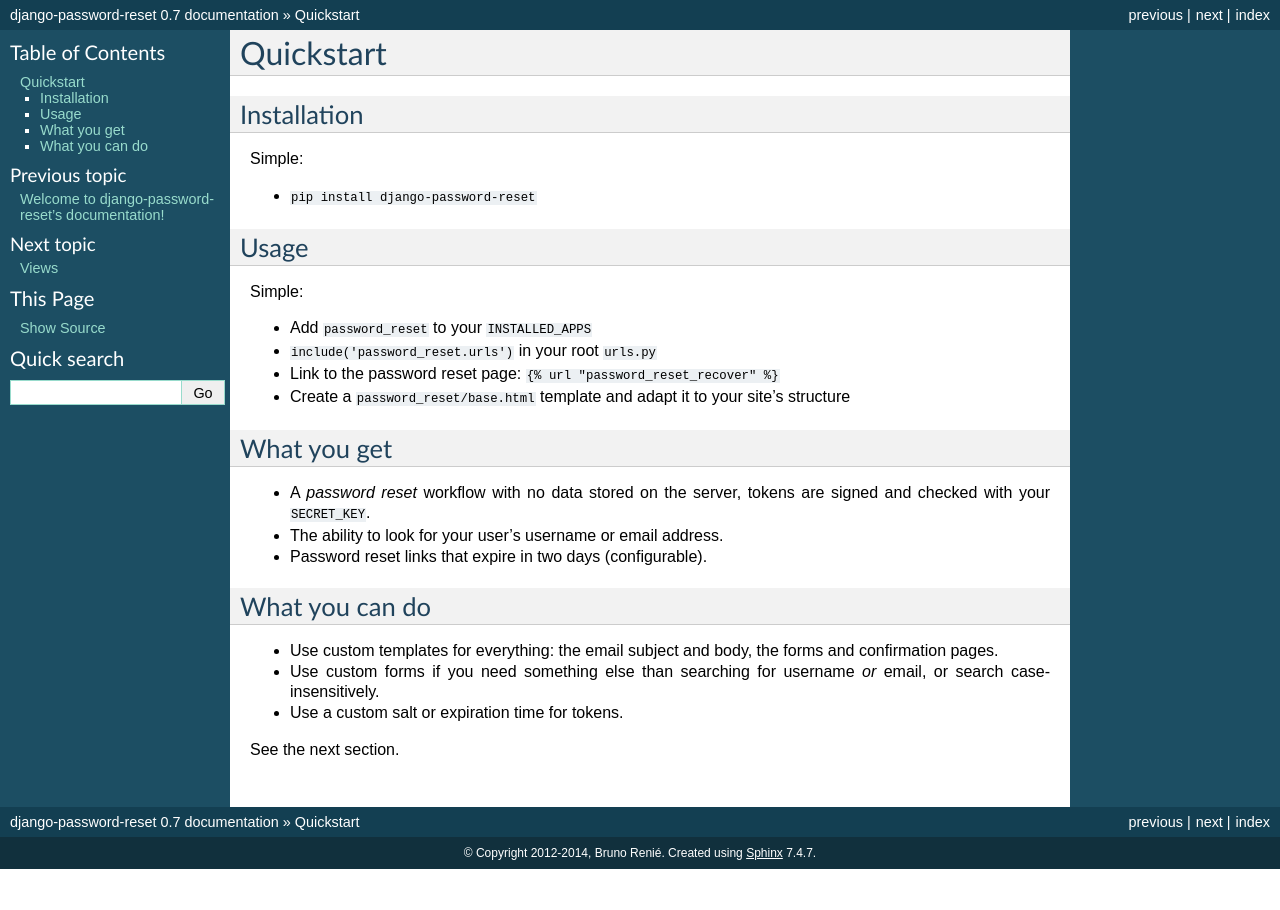
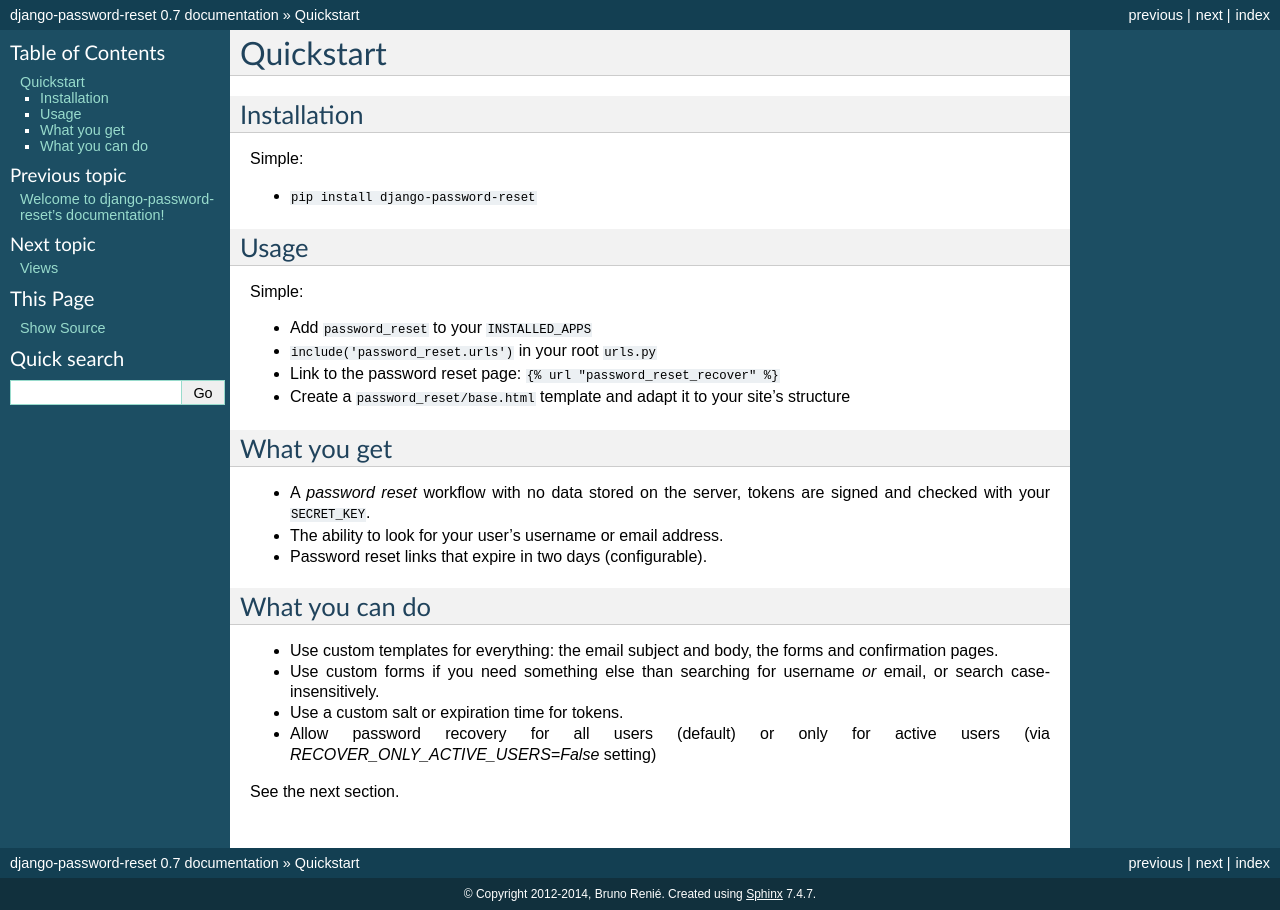
Before and after one commit to brutasse/django-password-reset, a Sphinx documentation site: the page built from docs/quickstart.rst, in a window 1280 px wide. Built offline with Sphinx 7.4.7, drawn with Linux system fonts in a browser that asks for light colours.

Commit message:
update docs

```diff
--- a/docs/quickstart.rst
+++ b/docs/quickstart.rst
@@ -43,4 +43,6 @@
 
 * Use a custom salt or expiration time for tokens.
 
+* Allow password recovery for all users (default) or only for active users (via `RECOVER_ONLY_ACTIVE_USERS=False` setting)
+
 See the next section.
```
